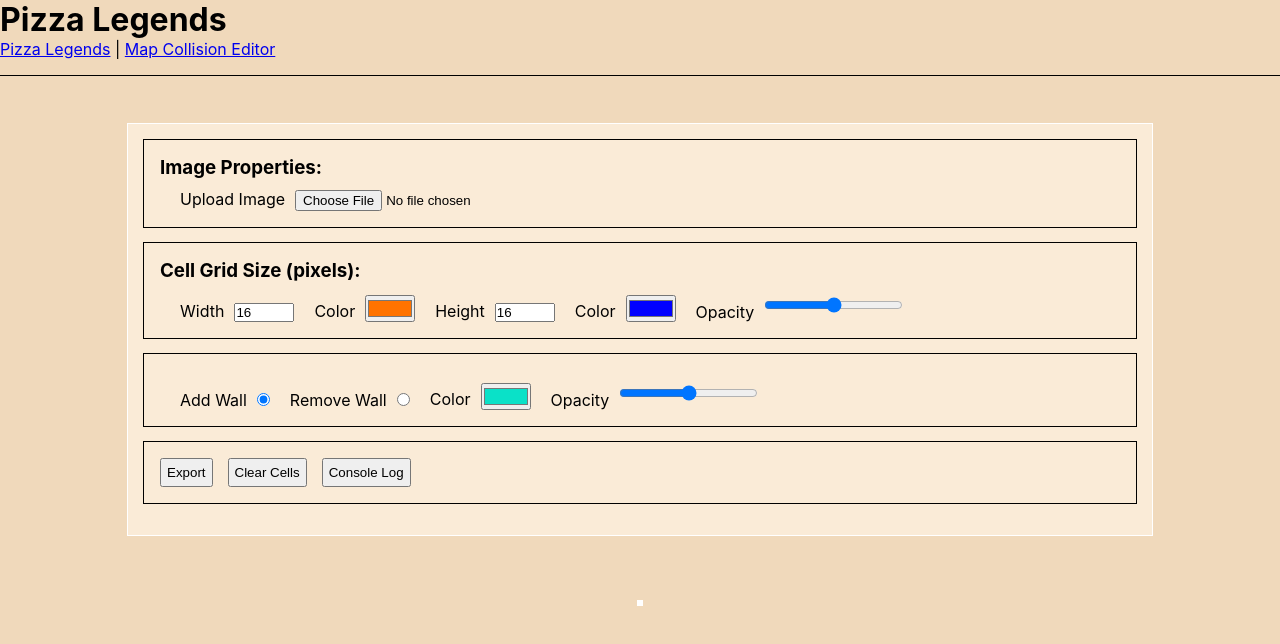
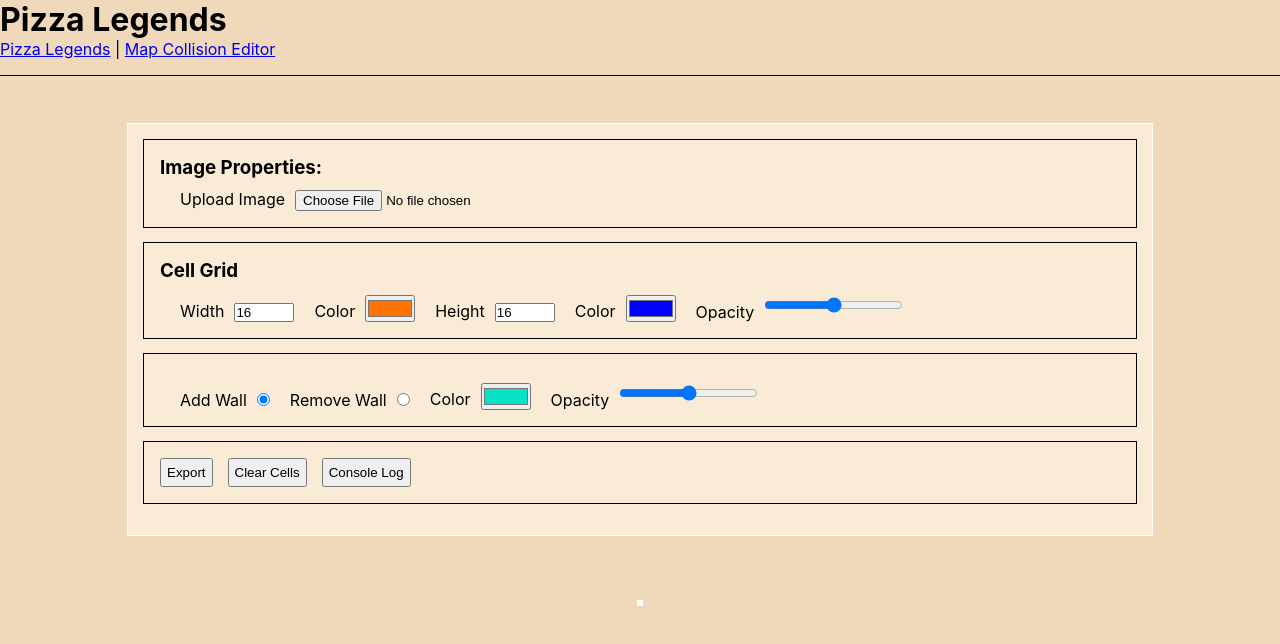
Before and after one commit to josephhailu/pizza-legends, a React (Create React App) app: page /edit in a window 1280 px wide. Shown: the top 644 px of the page. Built offline with nearby package versions, Linux system fonts and the light colour scheme.

Commit message:
trim appState

```diff
--- a/src/components/MapEditor/CellGridOptions.tsx
+++ b/src/components/MapEditor/CellGridOptions.tsx
@@ -60,7 +60,7 @@ export const CellGridOptions: FC<PropsWithChildren<CellGridProps>> = ({
 
   return (
     <div>
-      <h3>Cell Grid Size (pixels):</h3>
+      <h3>Cell Grid </h3>
       <StyledControl>
         <div>
           <label htmlFor="width">Width</label>
--- a/src/components/MapEditor/FileUpload.tsx
+++ b/src/components/MapEditor/FileUpload.tsx
@@ -8,7 +8,7 @@ export const FileUpload: FC<PropsWithChildren<FileUploadProps>> = ({
 }) => {
   const {
     mapImage,
-    imageSettings: {imageProperties, cssScaleFactor: zoom},
+    imageSettings: {cssScaleFactor: zoom},
   } = appState;
 
   const handleFileOnChange = (e: React.ChangeEvent<HTMLInputElement>) => {
@@ -33,6 +33,7 @@ export const FileUpload: FC<PropsWithChildren<FileUploadProps>> = ({
       };
     });
   };
+  const showImageSettings = Boolean(mapImage.height && mapImage.width);
   return (
     <div>
       <h3>Image Properties:</h3>
@@ -47,14 +48,14 @@ export const FileUpload: FC<PropsWithChildren<FileUploadProps>> = ({
             onChange={handleFileOnChange}
           />
         </div>
-        {imageProperties && (
+        {showImageSettings && (
           <>
             <div>
               <label htmlFor="zoom">Zoom</label>
               <input
                 type="range"
-                name="opacity"
-                id="opacity"
+                name="zoom"
+                id="zoom"
                 max="20"
                 min="1"
                 value={zoom}
@@ -63,7 +64,7 @@ export const FileUpload: FC<PropsWithChildren<FileUploadProps>> = ({
               />
             </div>
             <div>
-              <p id="image-properties">{imageProperties}</p>
+              <p id="image-properties">{`Width :  ${mapImage.width}px Height: ${mapImage.height}px`}</p>
             </div>
           </>
         )}
--- a/src/components/MapEditor/data.ts
+++ b/src/components/MapEditor/data.ts
@@ -18,7 +18,6 @@ export default class MapEditorState {
   constructor(config?: MapEditorStateConfig) {
     this.imageSettings = config?.imageSettings ?? {
       cssScaleFactor: 3,
-      imageProperties: "",
       elementSize: {width: 0, height: 0},
     };
     this.canvasMode = config?.canvasMode ?? "AddingTiles";
--- a/src/components/MapEditor/index.tsx
+++ b/src/components/MapEditor/index.tsx
@@ -12,7 +12,6 @@ export const defaultAppState: MapEditorStateConfig = {
   mouseEventDetails: "",
   imageSettings: {
     cssScaleFactor: 3,
-    imageProperties: "",
     elementSize: {width: 0, height: 0},
   },
   canvasMode: "AddingTiles",
@@ -48,7 +47,6 @@ function MapEditor() {
         ...prevState,
         imageSettings: {
           ...prevState.imageSettings,
-          imageProperties: `Width :  ${mapImage.width}px Height: ${mapImage.height}px`,
           elementSize: newSize,
         },
         canvasMode: "AddingTiles",
--- a/src/components/MapEditor/types.ts
+++ b/src/components/MapEditor/types.ts
@@ -3,7 +3,6 @@ export type StyledCanvasProps = {scaleFactor: number};
 export type ImageSettings = {
   /** basically the zoom level of the image. Passed as variable to the styled component that wraps a canvas element */
   cssScaleFactor: number;
-  imageProperties: string;
   elementSize: {
     width: number;
     height: number;
```
